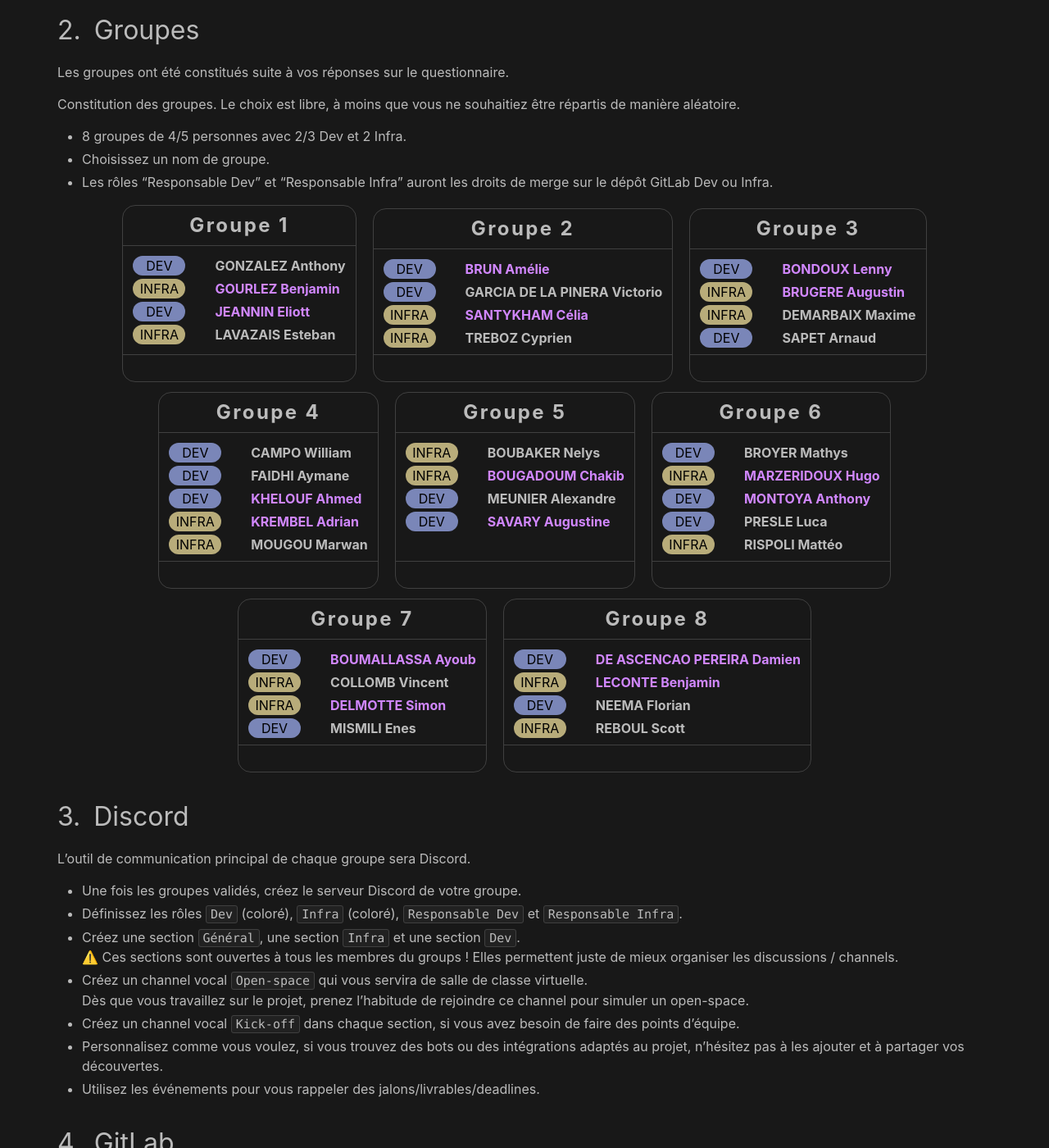
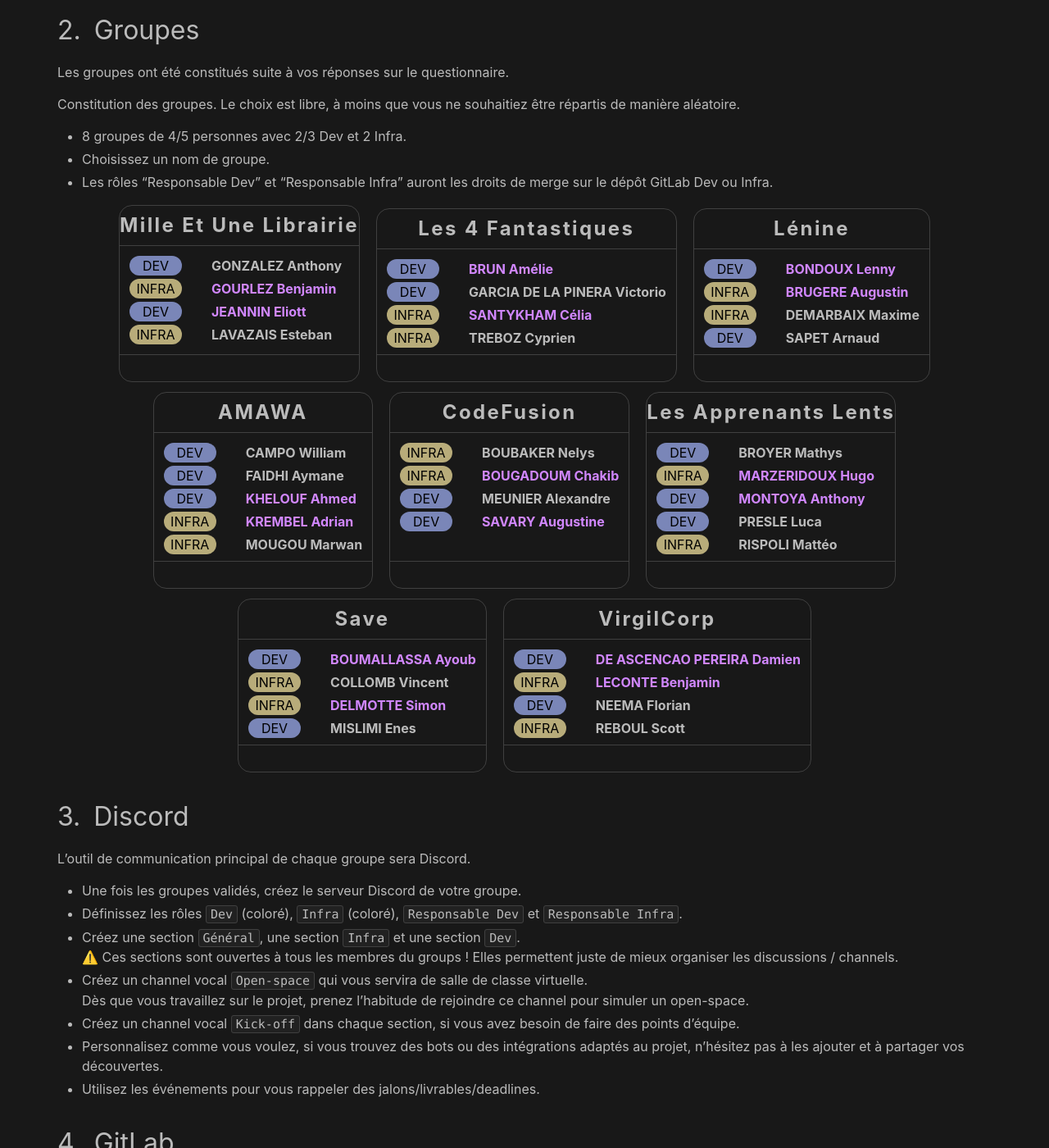
Before and after one commit to 3OLEN/projet-31, a Jekyll site: the page built from docs/_roadmap/01.md, in a window 1280 px wide and 1400 px high, scrolled down 872 px. Shown: the whole window at 82% size. Built offline with Jekyll 4.4.1, drawn with Linux system fonts in a browser that asks for light colours.

Commit message:
:busts_in_silhouette: noms de group

```diff
--- a/docs/_data/students.yaml
+++ b/docs/_data/students.yaml
@@ -75,7 +75,7 @@ roster:
   - name: &student_meunier "MEUNIER Alexandre"
     gitlab: ""
     <<: *dev_group
-  - name: &student_mismili "MISMILI Enes"
+  - name: &student_mismili "MISLIMI Enes"
     gitlab: ""
     <<: *dev_group
   - name: &student_montoya "MONTOYA Anthony"
@@ -110,7 +110,7 @@ roster:
     <<: *ops_group
 
 teams:
-  - name: "Groupe 1"
+  - name: "Mille Et Une Librairie"
     gitlab: ""
     members:
       - name: *student_jeannin
@@ -119,7 +119,7 @@ teams:
       - name: *student_gourlez
         lead: true
       - name: *student_lavazais
-  - name: "Groupe 2"
+  - name: "Les 4 Fantastiques"
     gitlab: ""
     members:
       - name: *student_brun
@@ -128,7 +128,7 @@ teams:
       - name: *student_santykham
         lead: true
       - name: *student_treboz
-  - name: "Groupe 3"
+  - name: "Lénine"
     gitlab: ""
     members:
       - name: *student_bondoux
@@ -137,7 +137,7 @@ teams:
       - name: *student_brugere
         lead: true
       - name: *student_demarbaix
-  - name: "Groupe 4"
+  - name: "AMAWA"
     gitlab: ""
     members:
       - name: *student_campo
@@ -147,7 +147,7 @@ teams:
       - name: *student_krembel
         lead: true
       - name: *student_mougou
-  - name: "Groupe 5"
+  - name: "CodeFusion"
     gitlab: ""
     members:
       - name: *student_meunier
@@ -156,7 +156,7 @@ teams:
       - name: *student_boubaker
       - name: *student_bougadoum
         lead: true
-  - name: "Groupe 6"
+  - name: "Les Apprenants Lents"
     gitlab: ""
     members:
       - name: *student_montoya
@@ -166,7 +166,7 @@ teams:
       - name: *student_marzeridoux
         lead: true
       - name: *student_rispoli
-  - name: "Groupe 7"
+  - name: "Save"
     gitlab: ""
     members:
       - name: *student_boumallassa
@@ -175,7 +175,7 @@ teams:
       - name: *student_collomb
       - name: *student_delmotte
         lead: true
-  - name: "Groupe 8"
+  - name: "VirgilCorp"
     gitlab: ""
     members:
       - name: *student_de_ascencao
```
